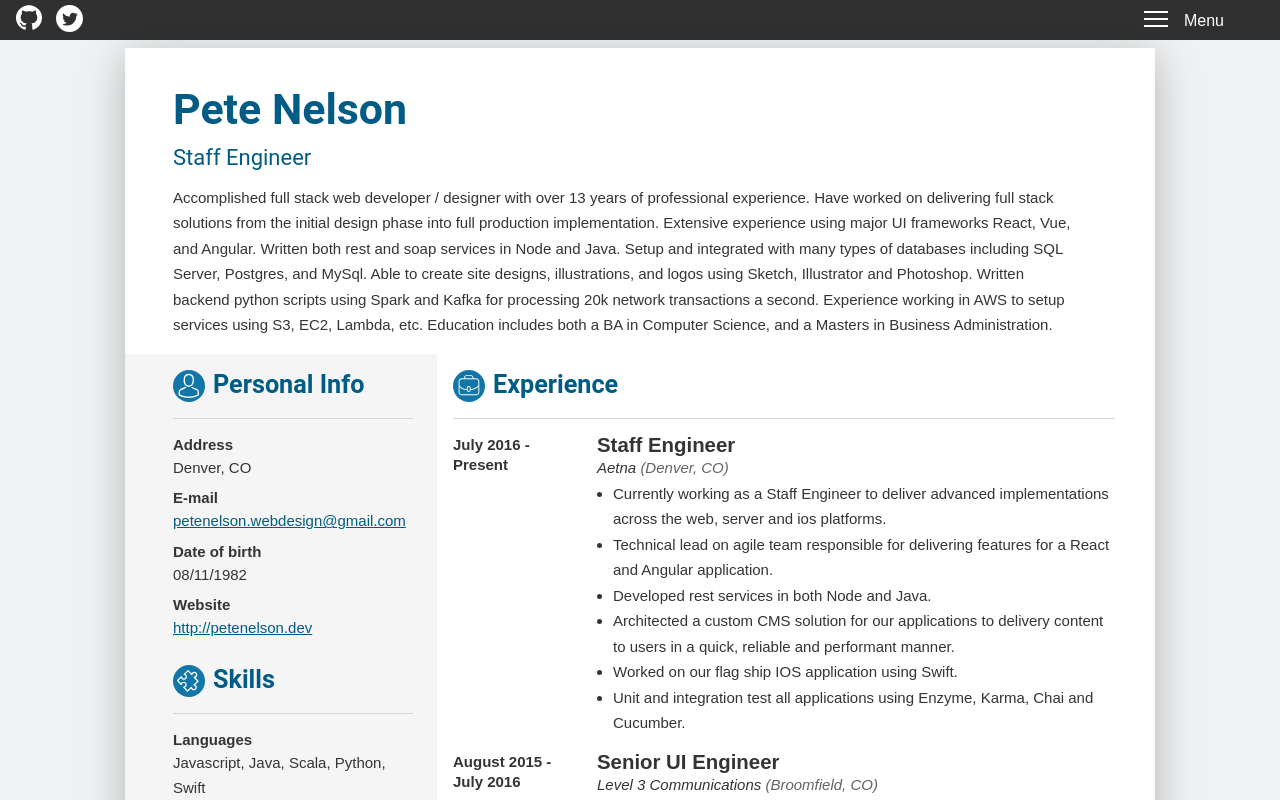
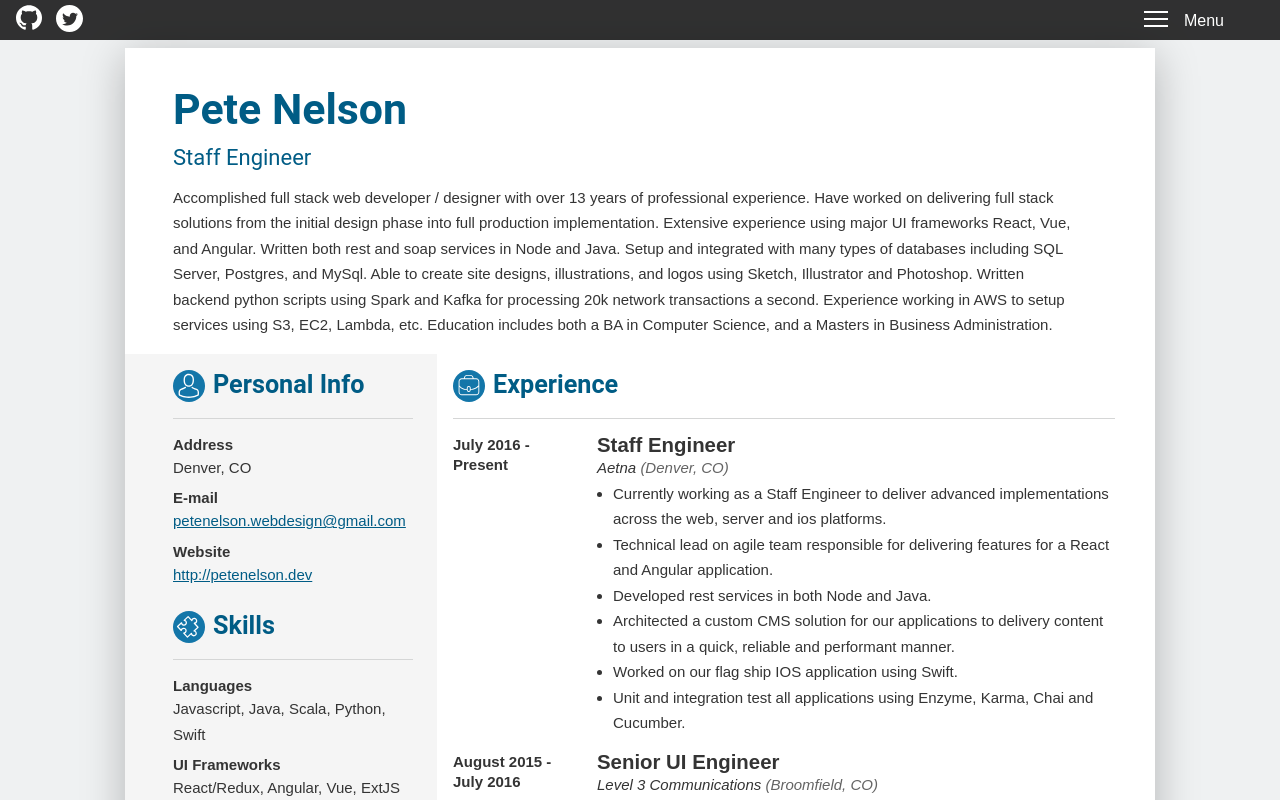
Before and after one commit to pbn04001/pete-nelson-web, a Vue app: page /resume in a window 1280 px wide. Shown: the top 800 px of the page. Built offline with nearby package versions, Linux system fonts and the light colour scheme.

Commit message:
Remove dob

```diff
--- a/src/views/Resume.vue
+++ b/src/views/Resume.vue
@@ -27,10 +27,6 @@
             <div class="resume__info">
               <label>E-mail</label>
               <a href="mailto:petenelson.webdesign@gmail.com">petenelson.webdesign@gmail.com</a>
-            </div>
-            <div class="resume__info">
-              <label>Date of birth</label>
-              08/11/1982
             </div>
             <div class="resume__info">
               <label>Website</label>
```
